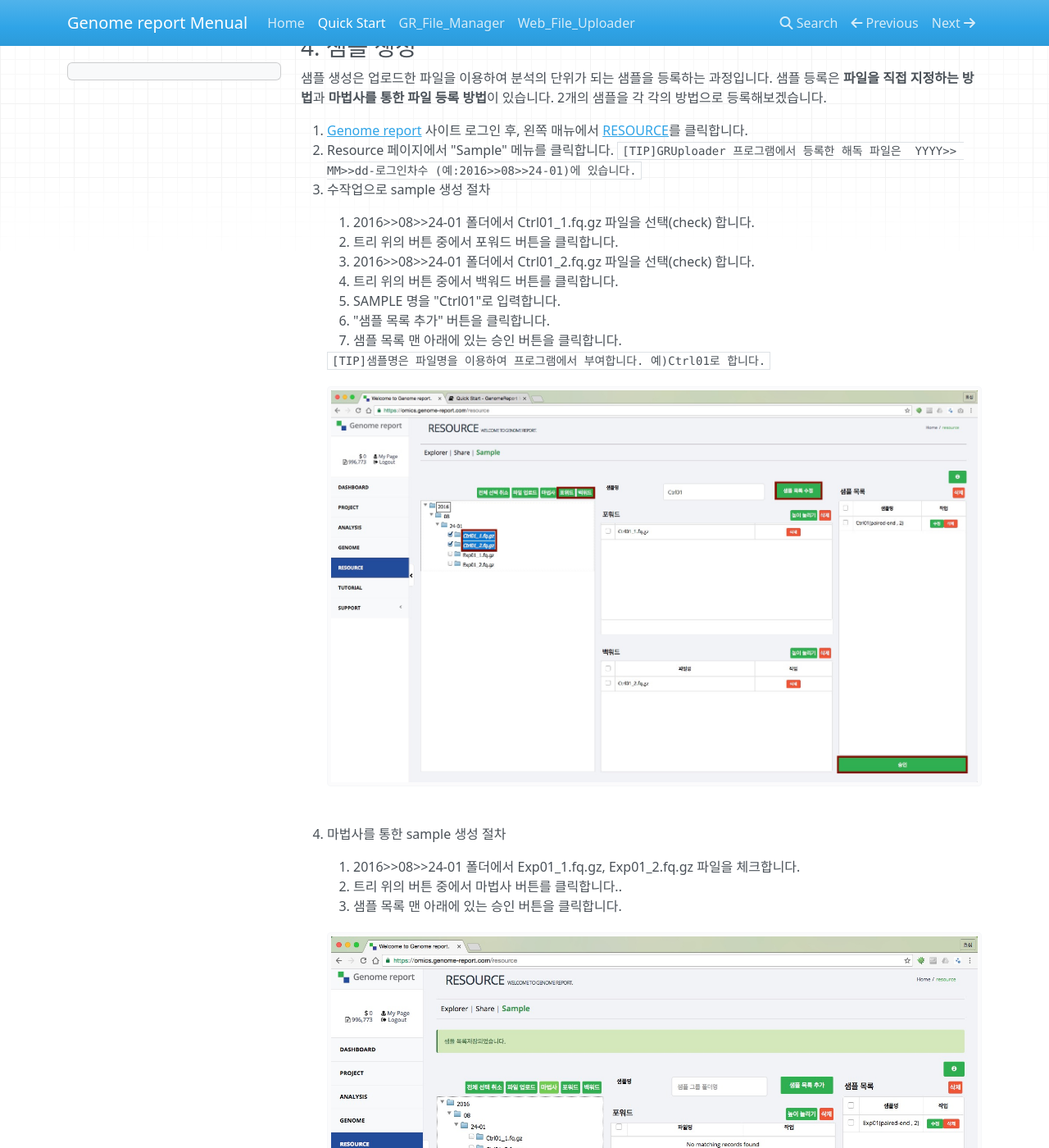
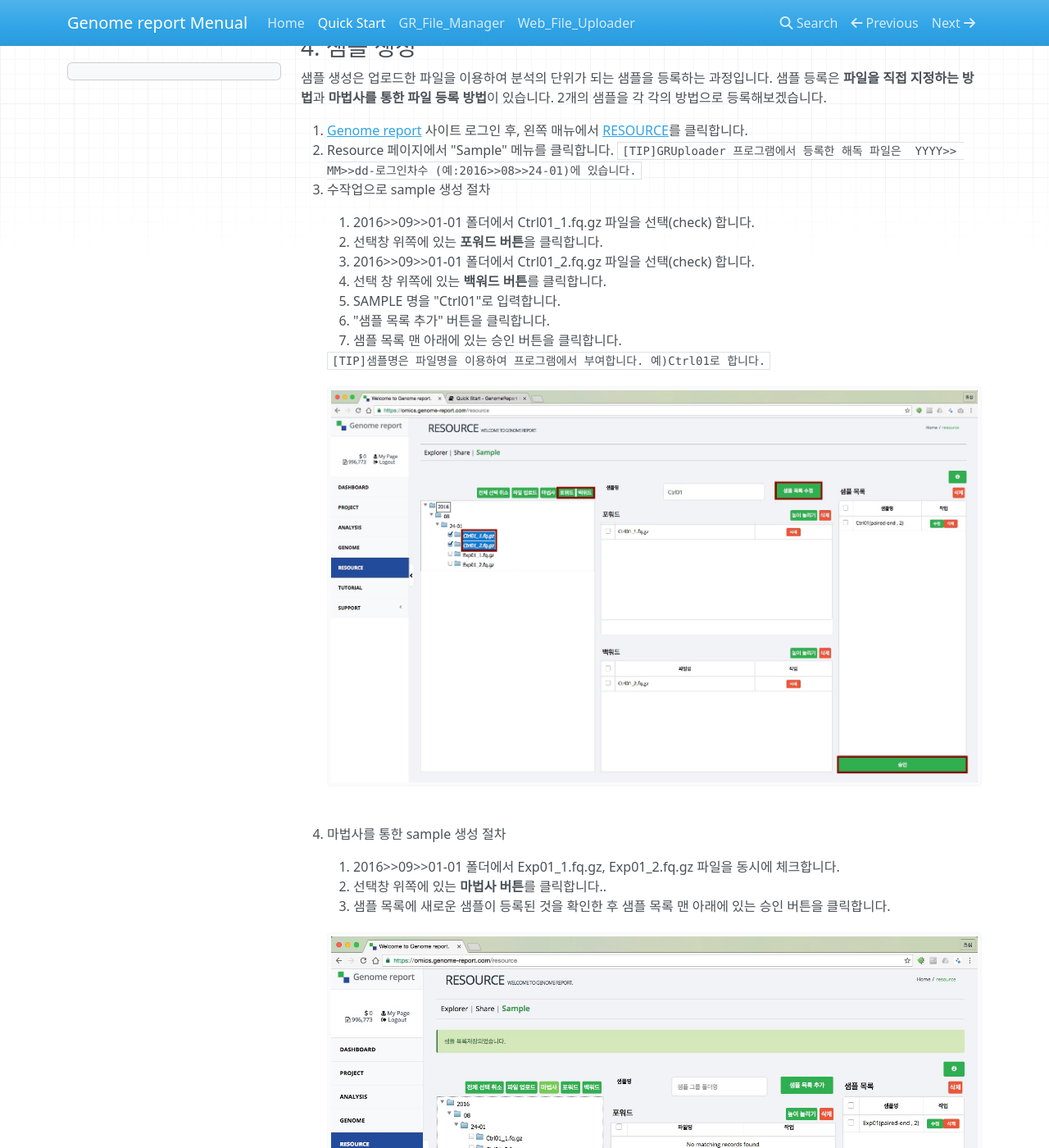
Before and after one commit to genomereport/gimanual, an MkDocs documentation site: the page built from docs/Quick_Start.md, in a window 1280 px wide and 1400 px high, scrolled down 3189 px. Shown: the whole window at 82% size. Built offline with MkDocs 1.6.1, drawn with Linux system fonts in a browser that asks for light colours; nearby versions of some CDN libraries; old or Windows-style settings are respelled for this version of MkDocs; some of the changed text lies outside the part shown.

Commit message:
update SAMPLE REGIST

`````diff
--- a/docs/Quick_Start.md
+++ b/docs/Quick_Start.md
@@ -93,10 +93,10 @@ Genome report를 이용한 NGS데이터 분석을 위해서 해야할 첫 번째
      [TIP]GRUploader 프로그램에서 등록한 해독 파일은  YYYY>> MM>>dd-로그인차수 (예:2016>>08>>24-01)에 있습니다.
      ````
 3. 수작업으로 sample 생성 절차
-    1. 2016>>08>>24-01 폴더에서 Ctrl01_1.fq.gz 파일을 선택(check) 합니다.
-    1. 트리 위의 버튼 중에서 포워드 버튼을 클릭합니다.
-    1. 2016>>08>>24-01 폴더에서 Ctrl01_2.fq.gz 파일을 선택(check) 합니다.
-    1. 트리 위의 버튼 중에서 백워드 버튼를 클릭합니다.
+    1. 2016>>09>>01-01 폴더에서 Ctrl01_1.fq.gz 파일을 선택(check) 합니다.
+    1. 선택창 위쪽에 있는 **포워드 버튼**을 클릭합니다.
+    1. 2016>>09>>01-01 폴더에서 Ctrl01_2.fq.gz 파일을 선택(check) 합니다.
+    1. 선택 창 위쪽에 있는 **백워드 버튼**를 클릭합니다.
     1. SAMPLE 명을  "Ctrl01"로 입력합니다.
     1. "샘플 목록 추가" 버튼을 클릭합니다.
     1. 샘플 목록 맨 아래에 있는 승인 버튼을 클릭합니다.
@@ -108,9 +108,9 @@ Genome report를 이용한 NGS데이터 분석을 위해서 해야할 첫 번째
 
 
 4. 마법사를 통한 sample 생성 절차
-     1. 2016>>08>>24-01 폴더에서 Exp01_1.fq.gz, Exp01_2.fq.gz 파일을 체크합니다.
-     1. 트리 위의 버튼 중에서 마법사 버튼를 클릭합니다..
-     1. 샘플 목록 맨 아래에 있는 승인 버튼을 클릭합니다.
+     1. 2016>>09>>01-01 폴더에서 Exp01_1.fq.gz, Exp01_2.fq.gz 파일을 동시에 체크합니다.
+     1. 선택창 위쪽에 있는 **마법사 버튼**를 클릭합니다..
+     1. 샘플 목록에 새로운 샘플이 등록된 것을 확인한 후 샘플 목록 맨 아래에 있는 승인 버튼을 클릭합니다.
 
       ![화면](https://github.com/genomereport/gimanual/raw/master/docs/images/sample_wizard.jpg)
 
@@ -120,6 +120,7 @@ Genome report를 이용한 NGS데이터 분석을 위해서 해야할 첫 번째
       ````
 
 ### 6. Sample Feature 등록
+
 1.  왼쪽 트리에서  user>>uncategorized>>YYYY>> MM>>dd(예:2016>>08>>24)를 선택합니다.
 ![화면](https://github.com/genomereport/gimanual/raw/master/docs/images/sample_feature_screen1.jpg)
 2. 테이블에서 "Ctrl01" 첫번째 행의 작업 셀에서 "수정"버튼을 클릭합니다.
`````
Also changed, not shown: other parts of docs/Quick_Start.md (+1 -1 lines).
